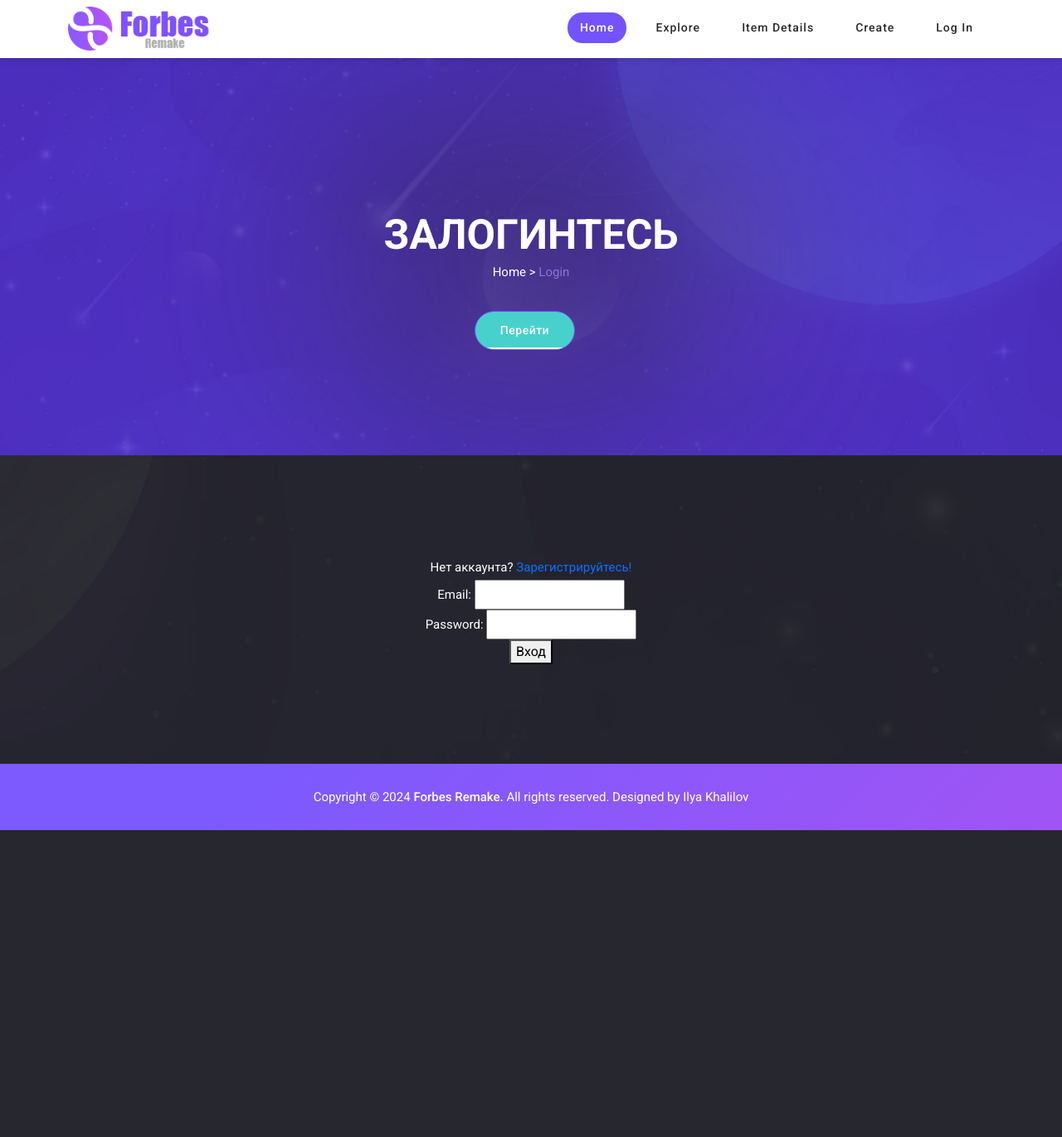
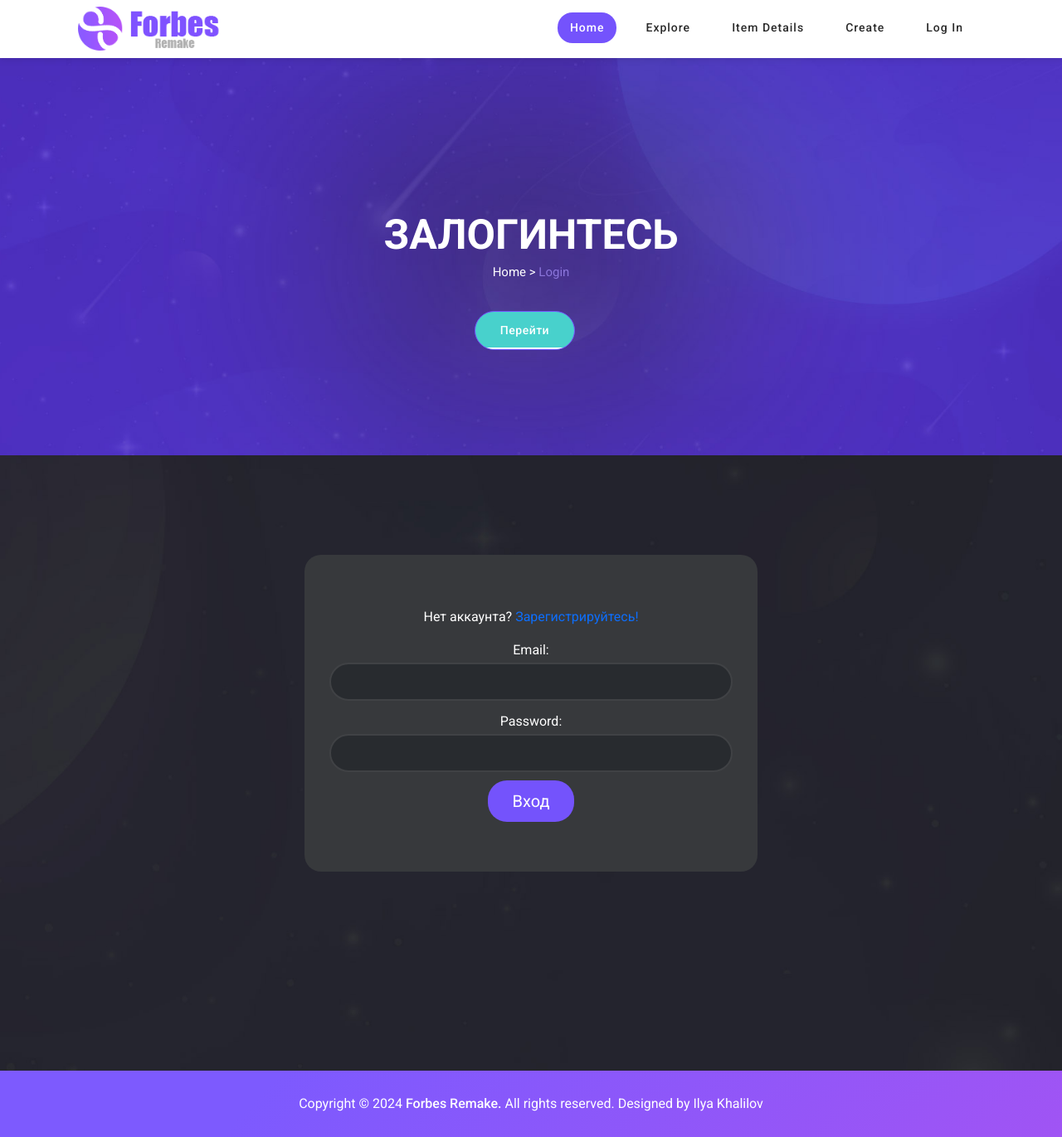
Before and after one commit to IlyaKHalilov/La-Projecto-Finale, a Django app: page /login/ in a window 1280 px wide. Shown: the whole page at 83% size. Before the commit the page ends 1001 px from the top, so only its background shows below. Run offline with Django 5.2, Linux system fonts and the light colour scheme; some libraries are stand-ins or nearby versions.

Commit message:
'css_for_register_login'

```diff
--- a/app/forms.py
+++ b/app/forms.py
@@ -1,14 +1,50 @@
-from django.contrib.auth.forms import UserCreationForm
+from user.admin import UserCreationForm
 from django import forms
 from user.models import CustomUser
 
 
 class UserRegisterForm(UserCreationForm):
+    required_css_class = 'form-group'
+    # email = forms.EmailField(
+    #     widget=forms.TextInput(attrs={
+    #         'class': 'form-control',
+    #         'placeholder': 'example@exmaple.com'}
+    #     )
+    # )
+    # password1 = forms.PasswordInput(
+    #     attrs={
+    #         'class': 'form-control',
+    #         'placeholder': 'Введите пароль'
+    #     }
+    # )
+    # password2 = forms.PasswordInput(
+    #     attrs={
+    #         'class': 'form-control',
+    #         'placeholder': 'Введите пароль'
+    #     }
+    # )
+
     class Meta:
         model = CustomUser
         fields = ("email",)
 
+    def __init__(self, *args, **kwargs):
+        super().__init__(*args, **kwargs)
+        for field in self.fields:
+            self.fields[field].widget.attrs.update(
+                {'class': 'custom-form'}
+            )
+
 
 class UserLoginForm(forms.Form):
-    email = forms.CharField(widget=forms.TextInput())
+    email = forms.EmailField(widget=forms.TextInput())
     password = forms.CharField(widget=forms.PasswordInput())
+
+    fields = (email, password)
+
+    def __init__(self, *args, **kwargs):
+        super().__init__(*args, **kwargs)
+        for field in self.fields:
+            self.fields[field].widget.attrs.update(
+                {'class': 'custom-form'}
+            )
--- a/app/templates/app/login.html
+++ b/app/templates/app/login.html
@@ -44,13 +44,13 @@
     <div class="container">
       <div class="row">
           <center>
-        <p>
-          Нет аккаунта? <a href="{% url 'register' %}">Зарегистрируйтесь!</a>
-        </p>
-        <form method="post" action=".">
+        <form id="my-form" method="post" action=".">
+            <p class="custom-form-p">
+              Нет аккаунта? <a href="{% url 'register' %}">Зарегистрируйтесь!</a>
+            </p>
             {% csrf_token %}
             {{ form.as_p }}
-            <button type="submit">Вход</button>
+            <button class="custom-form-button" type="submit">Вход</button>
         </form>
           </center>
       </div>
--- a/app/templates/base.html
+++ b/app/templates/base.html
@@ -3,8 +3,8 @@
 <html lang="en">
 <head>
     <meta charset="utf-8">
-    <meta name="author" content="templatemo">
     <meta name="viewport" content="width=device-width, initial-scale=1, shrink-to-fit=no">
+    <link href="https://cdn.jsdelivr.net/npm/bootstrap@5.3.3/dist/css/bootstrap.min.css" rel="stylesheet" integrity="sha384-QWTKZyjpPEjISv5WaRU9OFeRpok6YctnYmDr5pNlyT2bRjXh0JMhjY6hW+ALEwIH" crossorigin="anonymous">
 
     <link href="https://fonts.googleapis.com/css2?family=Roboto:wght@100;300;400;500;700;900&display=swap" rel="stylesheet">
 
@@ -18,6 +18,7 @@
     <link rel="stylesheet" href="{% static 'css/templatemo-liberty-market.css' %}">
     <link rel="stylesheet" href="{% static 'css/owl.css' %}">
     <link rel="stylesheet" href="{% static 'css/animate.css' %}">
+    <link rel="stylesheet" href="{% static 'css/for-forms.css' %}">
     <link rel="stylesheet" href="https://unpkg.com/swiper@7/swiper-bundle.min.css"/>
 </head>
 
--- a/app/views.py
+++ b/app/views.py
@@ -74,6 +74,6 @@ def render_register(request):
             return redirect('index')
 
     else:
-        form = UserRegisterForm()
+        form = UserRegisterForm
 
     return render(request, 'app/register.html', {'form': form})
--- /dev/null
+++ b/static/css/for-forms.css
@@ -0,0 +1,37 @@
+.custom-form {
+  background-color: #282b2f;
+  border: 2px solid #404245;
+  color: white;
+  margin-bottom: 10px;
+  font-weight: 500;
+  border-radius: 23px;
+  height: 46px;
+  width: 100%;
+  padding: 0px 15px;
+  font-size: 20px;
+  display: block;
+}
+
+#my-form {
+  background-color: #37393c;
+  border-radius: 20px;
+  padding: 60px 30px;
+  margin-bottom: 120px;
+  width: 50%;
+}
+
+.custom-form-button {
+  background-color: #7453fc; /* Green */
+  border: none;
+  color: white;
+  padding: 10px 30px;
+  text-align: center;
+  text-decoration: none;
+  display: inline-block;
+  font-size: 20px;
+  border-radius: 23px;
+}
+
+.custom-form-p {
+  margin-bottom: 10px;
+}
--- a/static/css/templatemo-liberty-market.css
+++ b/static/css/templatemo-liberty-market.css
@@ -102,7 +102,7 @@ ul {
 }
 
 p {
-  font-size: 15px;
+  font-size: 16px;
   line-height: 30px;
   color: #fff;
 }
```
Also changed, not shown: app/templates/app/register.html (+4 -3 lines), db.sqlite3.
